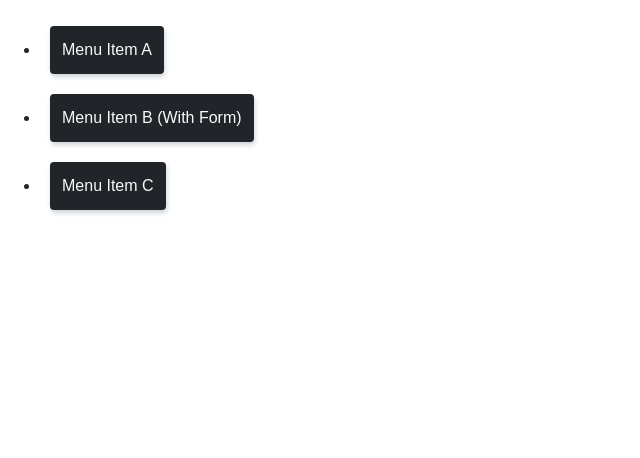
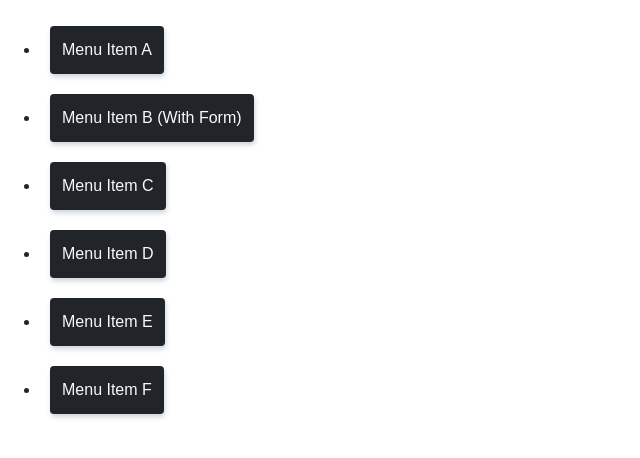
Before and after one commit to yuanyuandora/dynamic-menu, a React app: page / in a window 1280 px wide. Shown: the top 458 px of the page, without its empty margins (0-640 px from the left). Built offline with nearby package versions, Linux system fonts and the light colour scheme.

Commit message:
Add unit test for the root app component

```diff
--- a/src/app.jsx
+++ b/src/app.jsx
@@ -42,7 +42,7 @@ const showMessage = (message) => {
 // const INITIAL_CONTENT = "Home";
 const INITIAL_DATA = data.children;
 //Reducer
-const appReducer = (state = {menuData: INITIAL_DATA, formFields: []}, action, parentMenuData = {}) => {
+export const appReducer = (state = {menuData: INITIAL_DATA, formFields: []}, action) => {
     switch (action.type) {
         case SHOW_FORM:
             return {
@@ -115,9 +115,9 @@ class App extends React.Component {
 
                 {
                     this.props.message &&
-                        <div>
+                        <section className="message">
                             {this.props.message}
-                        </div>
+                        </section>
                 }
 
 
--- a/src/button/button.jsx
+++ b/src/button/button.jsx
@@ -5,27 +5,45 @@ class Button extends React.Component {
     constructor(props) {
         super(props);
         this.state = {
-            subMenu: [],
-            openSubMenu: false
+            buttonStyle: styles.button
         };
         this.handleClick = this.handleClick.bind(this);
+    }
+
+    componentDidMount() {
+        switch (this.props.buttonProps.type) {
+            case "form":
+                this.setState({
+                    buttonStyle: this.state.buttonStyle + (" active-button form-button")
+                });
+                break;
+            case "nested":
+                this.setState({
+                    buttonStyle: this.state.buttonStyle + (" active-button nested-button")
+                });
+                break;
+            case "placeholder":
+                this.setState({
+                    buttonStyle: this.state.buttonStyle + (" inactive-button")
+                });
+                break;
+        }
     }
 
     handleClick() {
         switch (this.props.buttonProps.type) {
             case "form":
                 this.props.showForm(this.props.buttonProps.formFields, this.props.parentMenuData);
+
                 break;
             case "nested":
                 if (this.props.buttonProps.children && this.props.buttonProps.children.length > 0) {
-                    // this.setState({
-                    //     subMenu: this.showSubMenu(this.props.buttonProps.children)
-                    // });
                     this.props.showMenu(this.props.buttonProps.children);
                 }
                 break;
             case "placeholder":
                 this.props.showMessage("Coming Soon...");
+
                 break;
         }
 
@@ -33,7 +51,7 @@ class Button extends React.Component {
 
     render() {
         return (
-            <button className={styles.button} onClick={this.handleClick}>{this.props.buttonProps.name}</button>
+            <button className={this.state.buttonStyle} onClick={this.handleClick}>{this.props.buttonProps.name}</button>
         );
     }
 }
--- a/src/data/data.json
+++ b/src/data/data.json
@@ -7,24 +7,29 @@
       "children": [
         {
           "type": "placeholder",
-          "name": "Menu Item D"
+          "name": "Menu Item A1"
         },
         {
           "type": "nested",
-          "name": "Menu Item E",
+          "name": "Menu Item A2",
           "children": [
             {
               "type": "placeholder",
-              "name": "Menu Item G"
+              "name": "Menu Item A21"
             },
             {
               "type": "nested",
-              "name": "Menu Item H",
+              "name": "Menu Item A22",
               "children": [
                 {
                   "type": "form",
-                  "name": "Menu Item I (with Form)",
+                  "name": "Menu Item A221 (with Form)",
                   "formFields": [
+                    {
+                      "type": "email",
+                      "name": "email",
+                      "label": "Email"
+                    },
                     {
                       "type": "text",
                       "name": "username",
@@ -39,7 +44,7 @@
                 },
                 {
                   "type": "placeholder",
-                  "name": "Menu Item J"
+                  "name": "Menu Item A222"
                 }
               ]
             }
@@ -47,7 +52,7 @@
         },
         {
           "type": "placeholder",
-          "name": "Menu Item F"
+          "name": "Menu Item A3"
         }
       ]
     },
@@ -78,7 +83,18 @@
     {
       "type": "placeholder",
       "name": "Menu Item C"
+    },
+    {
+      "type": "placeholder",
+      "name": "Menu Item D"
+    },
+    {
+      "type": "placeholder",
+      "name": "Menu Item E"
+    },
+    {
+      "type": "placeholder",
+      "name": "Menu Item F"
     }
-
   ]
 }
```
Also changed, not shown: 1 other file (tests, documents, lock files or other folders).
